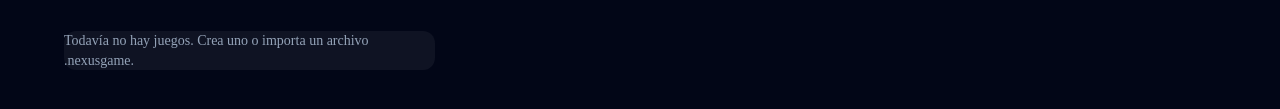
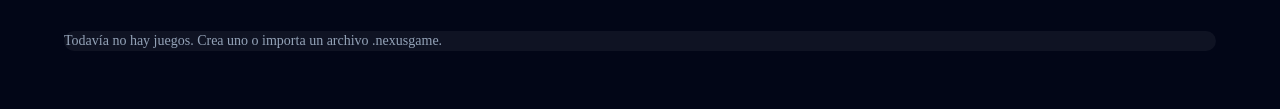
Before and after one commit to anyelo888ra-ux/ps4-web-os, a plain HTML site: page store.html in a window 1280 px wide. Shown: the part 273-382 px from the top of the page. Drawn offline with Linux system fonts and the light colour scheme; sample sign-in values are in the browser's storage.

Commit message:
Complete local utility styles for dashboard and store

```diff
--- a/assets/css/nexus-ui.css
+++ b/assets/css/nexus-ui.css
@@ -8,3 +8,4 @@
 .text-white{color:#fff}.text-blue-100{color:#dbeafe}.text-blue-200{color:#bfdbfe}.text-slate-300{color:#cbd5e1}.text-slate-400{color:#94a3b8}.text-xs{font-size:.75rem;line-height:1.2}.text-sm{font-size:.875rem;line-height:1.4}.text-lg{font-size:1.125rem;line-height:1.5}.text-xl{font-size:1.25rem;line-height:1.5}.text-2xl{font-size:1.5rem;line-height:1.3}.font-bold{font-weight:700}.font-extrabold{font-weight:800}.font-mono{font-family:ui-monospace,SFMono-Regular,Consolas,monospace}
 .hover\:bg-white\/20:hover{background:#ffffff33}.hover\:bg-emerald-500:hover{background:#10b981}
 @media(min-width:640px){.sm\:inline{display:inline}.sm\:grid-cols-2{grid-template-columns:repeat(2,minmax(0,1fr))}}@media(min-width:768px){.md\:p-10{padding:2.5rem}.md\:px-10{padding-left:2.5rem;padding-right:2.5rem}}@media(min-width:1024px){.lg\:grid-cols-3{grid-template-columns:repeat(3,minmax(0,1fr))}}
+.my-auto{margin-top:auto;margin-bottom:auto}.mt-auto{margin-top:auto}.mb-3{margin-bottom:.75rem}.tracking-widest{letter-spacing:.1em}.text-base{font-size:1rem;line-height:1.5}.col-span-full{grid-column:1/-1}.bg-red-900\/60{background:#7f1d1d99}
```
